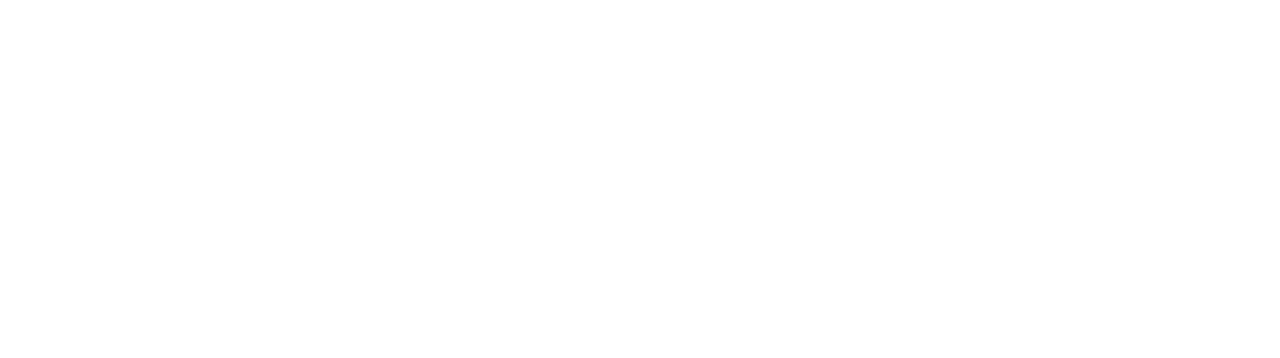
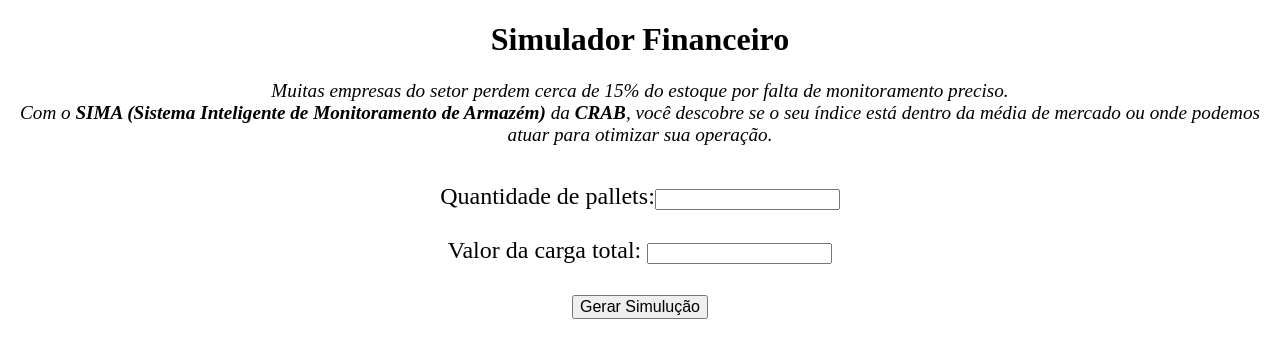
Before and after one commit to Crab-Sptech/Calculadora-Financeira, a plain HTML site: page CalculadoraIndividual/Karina/index.html in a window 1280 px wide. Drawn offline with Linux system fonts and the light colour scheme.

Commit message:
Update index.html

```diff
--- a/CalculadoraIndividual/Karina/index.html
+++ b/CalculadoraIndividual/Karina/index.html
@@ -1,11 +1,48 @@
 <!DOCTYPE html>
 <html lang="en">
+
 <head>
     <meta charset="UTF-8">
     <meta name="viewport" content="width=device-width, initial-scale=1.0">
-    <title>Document</title>
+    <title>Simulador Financeiro</title>
 </head>
+
 <body>
-
+    <h1 style="text-align: center;">Simulador Financeiro</h1>
+    <p style="font-size: larger; text-align: center;" ><i>Muitas empresas do setor perdem cerca de 15% do estoque por falta de monitoramento preciso. <br>
+            Com o <b>SIMA (Sistema Inteligente de Monitoramento de Armazém)</b> da <b>CRAB</b>,
+            você descobre se o seu índice está dentro da média de mercado ou onde podemos atuar para otimizar sua
+            operação.
+        </i></p>
+    <br>
+    <div style="text-align: center; font-size: x-large;">
+        Quantidade de pallets:<input type="text" id="ipt_qtd_pallets">
+        <br><br>
+        Valor da carga total: <input type="number" id="ipt_valorTotal">
+        <br><br>
+        <button style="font-size: medium;" onclick="gerarSimulacao()">Gerar Simulução</button>
+        <br><br>
+        <div id="mensagem"></div>
+    </div>
 </body>
 </html>
+
+<script>
+    function gerarSimulacao() {
+        let Quantidade = Number(ipt_qtd_pallets.value);
+        let valorCarga = Number(ipt_valorTotal.value);
+        let precoSensor = 120;
+
+        let valorTotalEstoque = Quantidade * valorCarga;
+        let perdaManual = valorTotalEstoque * 0.15; // 15% de perda sem monitoramento
+        let perdaCRAB = valorTotalEstoque * 0.01;   // 1% de perda com meus sensores
+        let investimento = Quantidade * precoSensor;
+        let economiaReal = perdaManual - perdaCRAB;
+
+        mensagem.innerHTML = `<b>Retorno Financeiro:</b><br><br>
+            • Sensores necessários: <b>${Quantidade} unidades</b><br>
+            • Investimento: <b>R$ ${investimento}</b><br><br>
+            <span style="color: red;"> <b>• Prejuízo atual (15%): R$ ${perdaManual.toFixed(2)}<br></b></span>
+            <span style="color: green;"> <b>• Economia com CRAB: R$ ${economiaReal.toFixed(2)}</b></span>`;
+    }
+</script>
```
